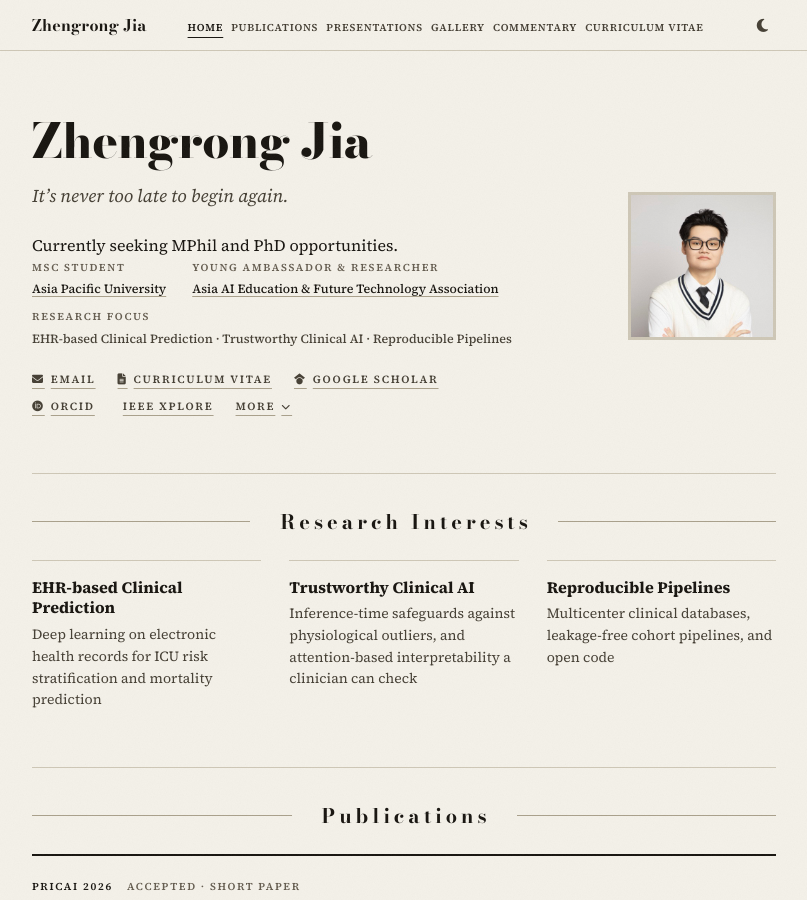
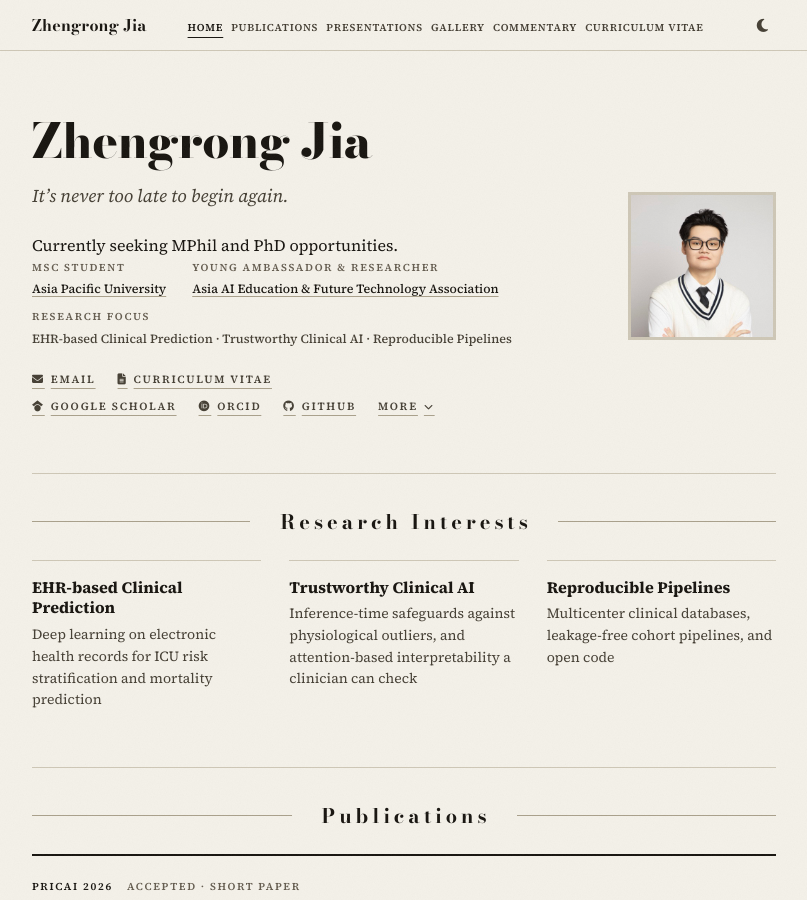
Before and after one commit to ZR-JIA/zr-jia.github.io, a Jekyll site: the page built from _pages/index.md, in a window 1280 px wide and 900 px high. Shown: the whole window, without its empty margins (236-1043 px from the left). Built offline with Jekyll 4.4.1, drawn with Linux system fonts in a browser that asks for light colours; a style sheet for code colours, icons or effects is not loaded.

Commit message:
content: show GitHub instead of IEEE Xplore among the hero links
The homepage hero shows five profile links and folds the rest under
More. Show GitHub in place of IEEE Xplore:

  shown:   Email, Curriculum Vitae, Google Scholar, ORCID, GitHub
  folded:  IEEE Xplore, Scopus, Web of Science, ResearchGate, LinkedIn

The five shown now match the CV PDF header's links. README's Profile
links row names them; the footer, CV page and JSON-LD keep their order.

```diff
--- a/_pages/index.md
+++ b/_pages/index.md
@@ -32,11 +32,11 @@ description: "AI researcher specializing in Clinical AI and deep learning on ele
         <a href="/cv/" class="hero-link"><i class="fas fa-file-alt"></i> Curriculum Vitae</a>
         <a href="https://scholar.google.com/citations?user=juPceOgAAAAJ&hl=en" target="_blank" rel="noopener noreferrer" class="hero-link"><i class="fab fa-google-scholar"></i> Google Scholar</a>
         <a href="https://orcid.org/0009-0007-8829-6713" target="_blank" rel="noopener noreferrer" class="hero-link"><i class="fab fa-orcid"></i> ORCID</a>
-        <a href="https://ieeexplore.ieee.org/author/737514430667351" target="_blank" rel="noopener noreferrer" class="hero-link"><i class="ai ai-ieee"></i> IEEE Xplore</a>
+        <a href="https://github.com/ZR-JIA" target="_blank" rel="noopener noreferrer" class="hero-link"><i class="fab fa-github"></i> GitHub</a>
+        <a href="https://ieeexplore.ieee.org/author/737514430667351" target="_blank" rel="noopener noreferrer" class="hero-link hero-link-more"><i class="ai ai-ieee"></i> IEEE Xplore</a>
         <a href="https://www.scopus.com/authid/detail.uri?authorId=60820100100" target="_blank" rel="noopener noreferrer" class="hero-link hero-link-more"><i class="ai ai-scopus"></i> Scopus</a>
         <a href="https://www.webofscience.com/wos/author/record/RFS-2719-2026" target="_blank" rel="noopener noreferrer" class="hero-link hero-link-more"><i class="ai ai-clarivate"></i> Web of Science</a>
         <a href="https://www.researchgate.net/profile/Zhengrong-Jia-2" target="_blank" rel="noopener noreferrer" class="hero-link hero-link-more"><i class="fab fa-researchgate"></i> ResearchGate</a>
-        <a href="https://github.com/ZR-JIA" target="_blank" rel="noopener noreferrer" class="hero-link hero-link-more"><i class="fab fa-github"></i> GitHub</a>
         <a href="https://www.linkedin.com/in/zhengrong-jia-866456374" target="_blank" rel="noopener noreferrer" class="hero-link hero-link-more"><i class="fab fa-linkedin"></i> LinkedIn</a>
         <button type="button" class="hero-link hero-more" aria-expanded="false"><span class="hero-more-label">More</span><i class="fas fa-chevron-down" aria-hidden="true"></i></button>
       </div>
```
Also changed, not shown: README.md (+1 -1 lines).
